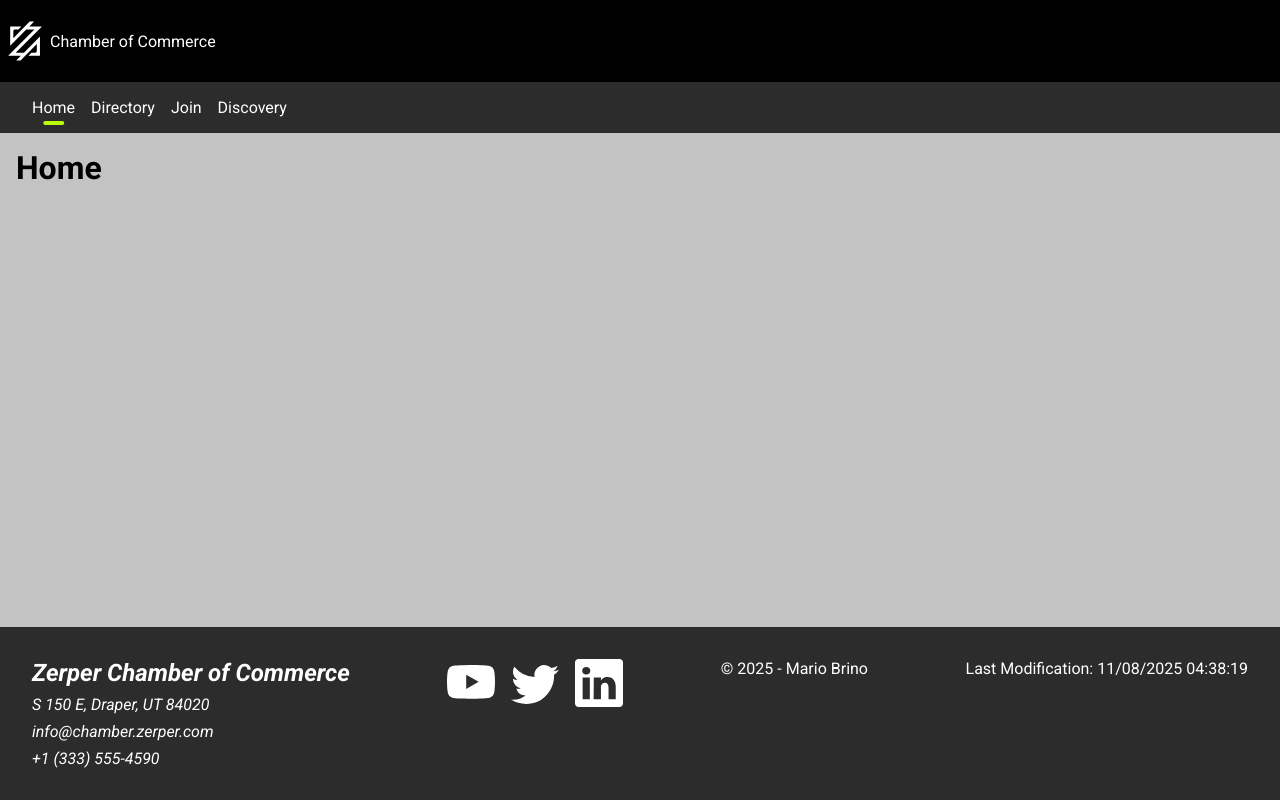
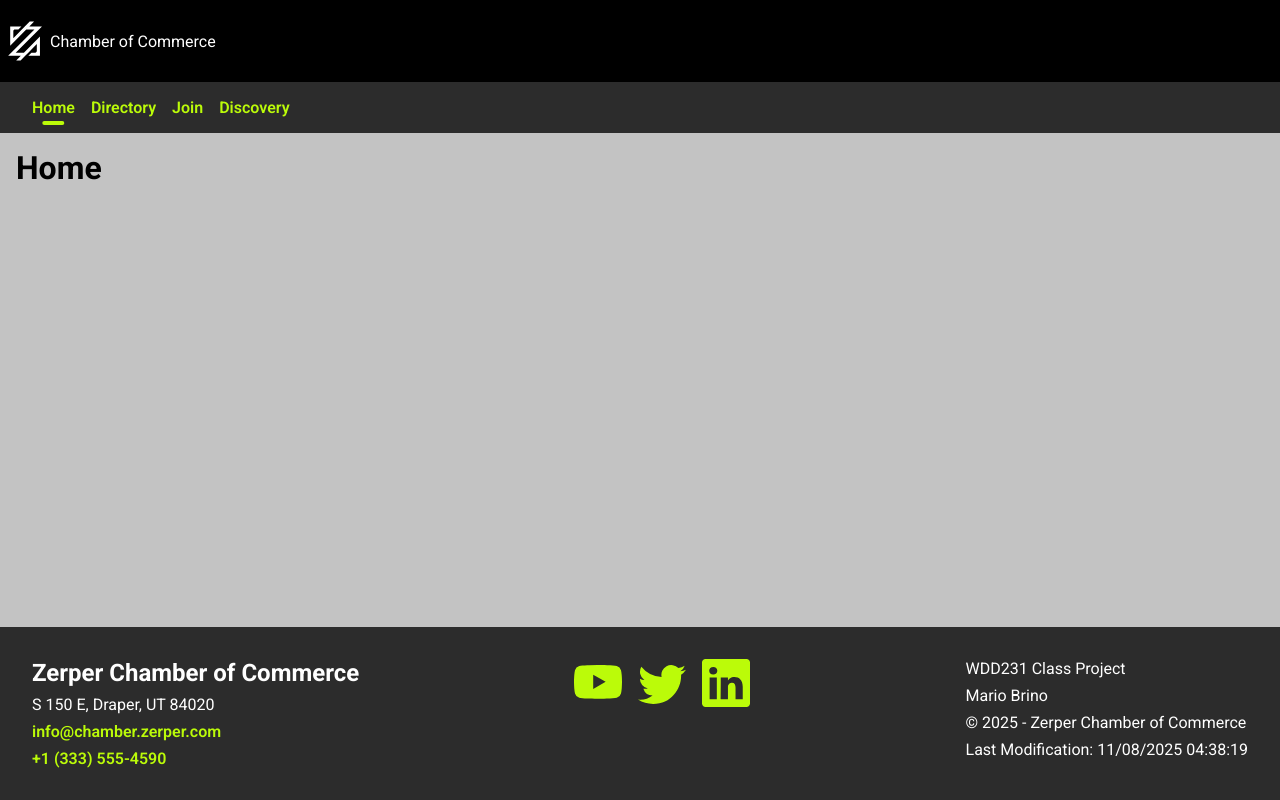
Before and after one commit to mariohbrino/wdd231, a website built with Vite: page chamber/index.html in a window 1280 px wide. Built offline with nearby package versions, Linux system fonts and the light colour scheme.

Commit message:
refactor: update styles and fix chamber home page

```diff
--- a/chamber/index.html
+++ b/chamber/index.html
@@ -3,13 +3,13 @@
 <head>
     <meta charset="UTF-8">
     <meta name="viewport" content="width=device-width, initial-scale=1.0">
-    <title>Directory | Zerper Chamber of Commerce</title>
-    <meta name="description" content="This is the Directory of Zerper Chamber of Commerce of Utah">
+    <title>Home | Zerper Chamber of Commerce</title>
+    <meta name="description" content="This is the Home Page of Zerper Chamber of Commerce of Utah">
     <meta name="author" content="Mario Brino">
     <meta name="keyword" content="wdd231, chamber of commerce, html, css, javascript">
-    <meta property="og:description" content="This is the Directory of Zerper Chamber of Commerce of Utah">
+    <meta property="og:description" content="This is the Home Page of Zerper Chamber of Commerce of Utah">
     <meta property="og:image" content="https://mariohbrino.github.io/wdd231/chamber/images/logo.svg">
-    <meta property="og:title" content="Directory | Zerper Chamber of Commerce">
+    <meta property="og:title" content="Home | Zerper Chamber of Commerce">
     <meta property="og:url" content="https://mariohbrino.github.io/wdd231">
     <link rel="preconnect" href="https://fonts.googleapis.com">
     <link rel="preconnect" href="https://fonts.gstatic.com" crossorigin>
@@ -97,8 +97,12 @@
                 </svg>
             </a>
         </p>
-        <p>&copy; <span id="currentYear"></span> - Mario Brino</p>
-        <p>Last Modification: <span id="lastModified"></span></p>
+        <section class="project-info">
+            <p>WDD231 Class Project</p>
+            <p>Mario Brino</p>
+            <p>&copy; <span id="currentYear"></span> - Zerper Chamber of Commerce</p>
+            <p>Last Modification: <span id="lastModified"></span></p>
+        </section>
     </footer>
 </body>
 </html>
--- a/chamber/styles/base.css
+++ b/chamber/styles/base.css
@@ -25,3 +25,7 @@ button:hover {
     background-color: var(--accent1-color);
     border: 2px solid var(--accent1-color);
 }
+
+address {
+    font-style: normal;
+}
--- a/chamber/styles/styles.css
+++ b/chamber/styles/styles.css
@@ -1,6 +1,7 @@
 :root {
-    --primary-color: #bbfb09;
+    --primary-color: #7dd956;
     --secondary-color: #2c2c2c;
+    --tertiary-color: #bbfb09;
     --accent1-color: #ffffff;
     --accent2-color: #c3c3c3;
     --accent3-color: #000000;
@@ -59,8 +60,9 @@ footer {
 }
 
 a {
+    font-weight: 600;
     text-decoration: none;
-    color: var(--accent1-color);
+    color: var(--tertiary-color);
 }
 
 a:hover {
@@ -106,8 +108,18 @@ nav .active::after {
     left: -12px;
     width: 4px;
     height: 100%;
+    background-color: var(--tertiary-color);
+    border-radius: 2px;
+    transition: background-color 0.3s ease;
+}
+
+/* When hovering the active link, change both text and indicator */
+nav .active:hover {
+    color: var(--primary-color);
+}
+
+nav .active:hover::after {
     background-color: var(--primary-color);
-    border-radius: 2px;
 }
 
 .toogle-menu {
@@ -209,9 +221,18 @@ nav .active::after {
         left: 50%;
         width: 50%;
         height: 4px;
-        background-color: var(--primary-color);
+        background-color: var(--tertiary-color);
         border-radius: 2px;
         transform: translateX(-50%);
+        transition: background-color 0.3s ease;
+    }
+
+    nav .active:hover {
+        color: var(--primary-color);
+    }
+
+    nav .active:hover::after {
+        background-color: var(--primary-color);
     }
 
     footer {
```
